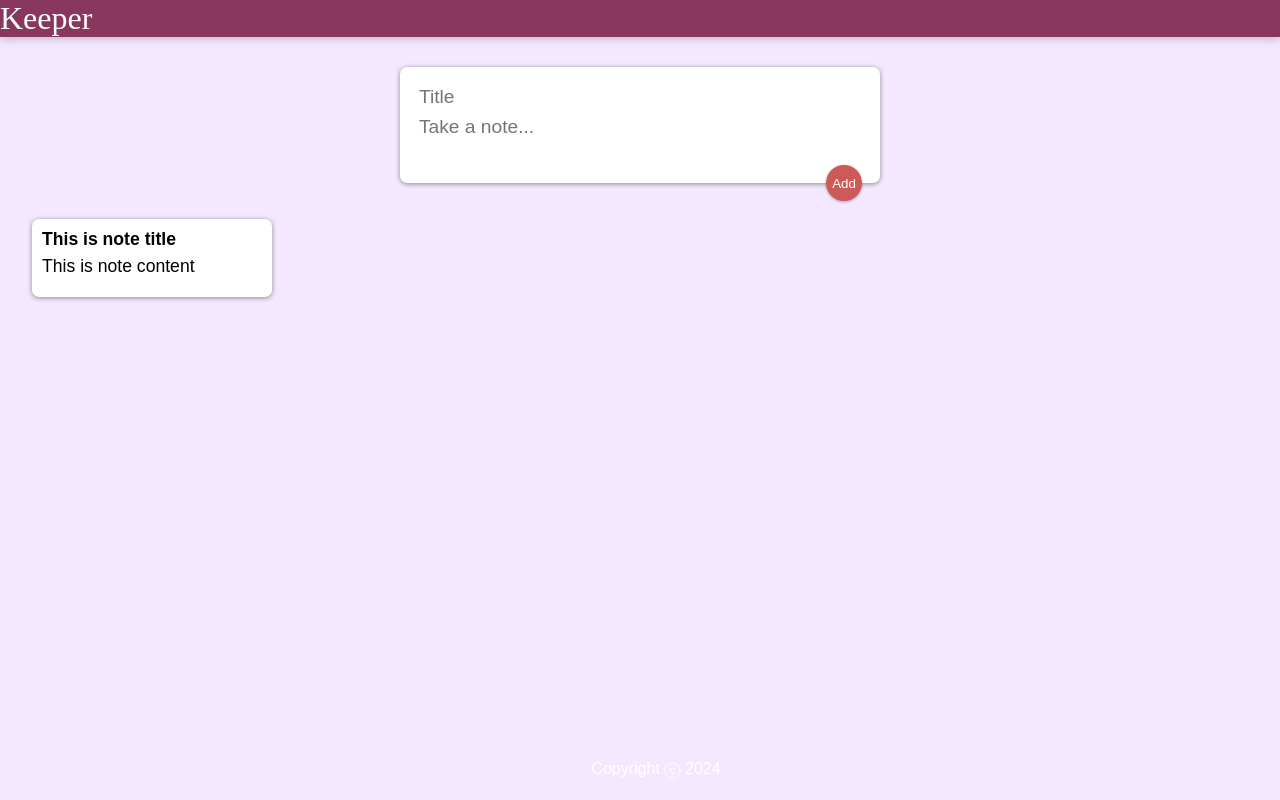
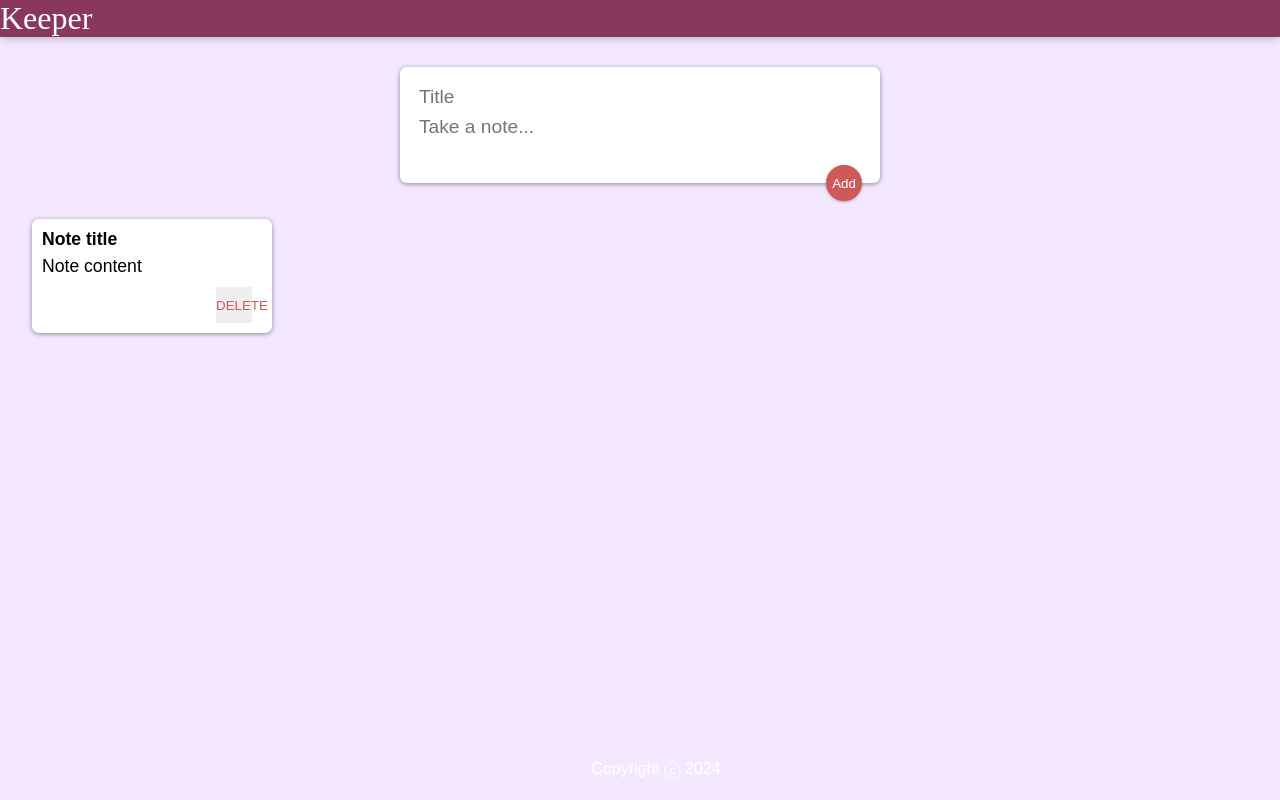
Before and after one commit to thread-react-ts/only-todolist, a React (Vite) app: page / in a window 1280 px wide. Built offline with nearby package versions, Linux system fonts and the light colour scheme.

Commit message:
fix: note using props

```diff
--- a/src/components/App.tsx
+++ b/src/components/App.tsx
@@ -9,7 +9,7 @@
         <div>
             <Header/>
             <CreateArea/>
-            <Note/>
+            <Note key={1} title="Note title" content="Note content"/>
             <Footer/>
         </div>
     );
--- a/src/components/Note.tsx
+++ b/src/components/Note.tsx
@@ -1,10 +1,16 @@
 import React from "react";
 
-function Note() {
+interface Note {
+    title: string;
+    content: string;
+}
+
+function Note(props:Note) {
     return (
         <div className="note">
-            <h1>This is note title</h1>
-            <p>This is note content</p>
+            <h1>{props.title}</h1>
+            <p>{props.content}</p>
+            <button>DELETE</button>
         </div>
     );
 }
```
Also changed, not shown: src/index.css (deleted, +0 -25 lines).
